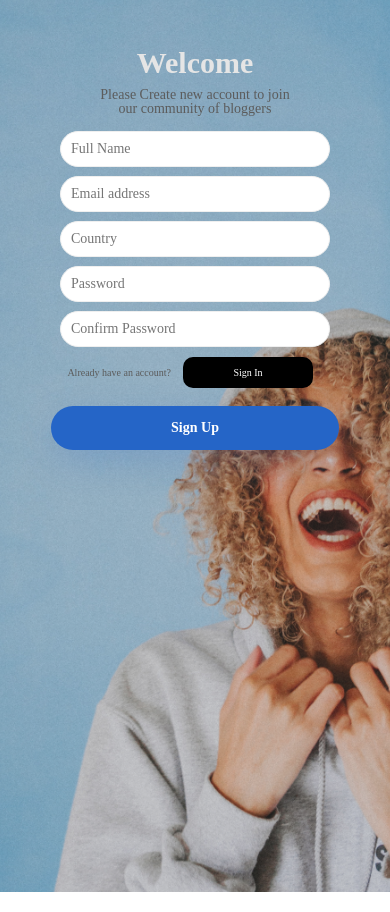
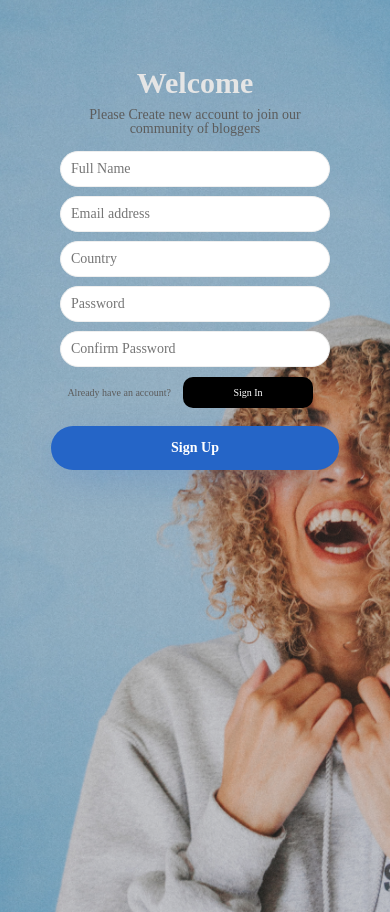
Before and after one commit to emedee/blog-auth, a Vue app: page / in a window 390 px wide. Built offline with nearby package versions, Linux system fonts and the light colour scheme; what vue-resource would draw is missing.

Commit message:
'commit'

```diff
--- a/src/views/signIn.vue
+++ b/src/views/signIn.vue
@@ -93,7 +93,7 @@ export default {
     .left-side{
         width: 100% !important;
         height: 100vh !important;
-        padding-top: 50px !important;
+        padding-top: 70px !important;
         display: flex !important;
         flex-direction: column !important;
         align-items: center !important;
@@ -108,7 +108,7 @@ export default {
         color: #E5E5E5 !important;
     }
     .newAccount{
-        width: 50% !important;
+        width: 70% !important;
     }
     .gotAccount{
         font-size: 10px !important;
--- a/src/views/signUp.vue
+++ b/src/views/signUp.vue
@@ -76,7 +76,7 @@ export default {
     .left-side{
         width: 100% !important;
         height: 100vh !important;
-        padding-top: 50px !important;
+        padding-top: 70px !important;
         display: flex !important;
         flex-direction: column !important;
         align-items: center !important;
@@ -91,7 +91,7 @@ export default {
         color: #E5E5E5 !important;
     }
     .newAccount{
-        width: 50% !important;
+        width: 70% !important;
     }
     .gotAccount{
         font-size: 10px !important;
```
